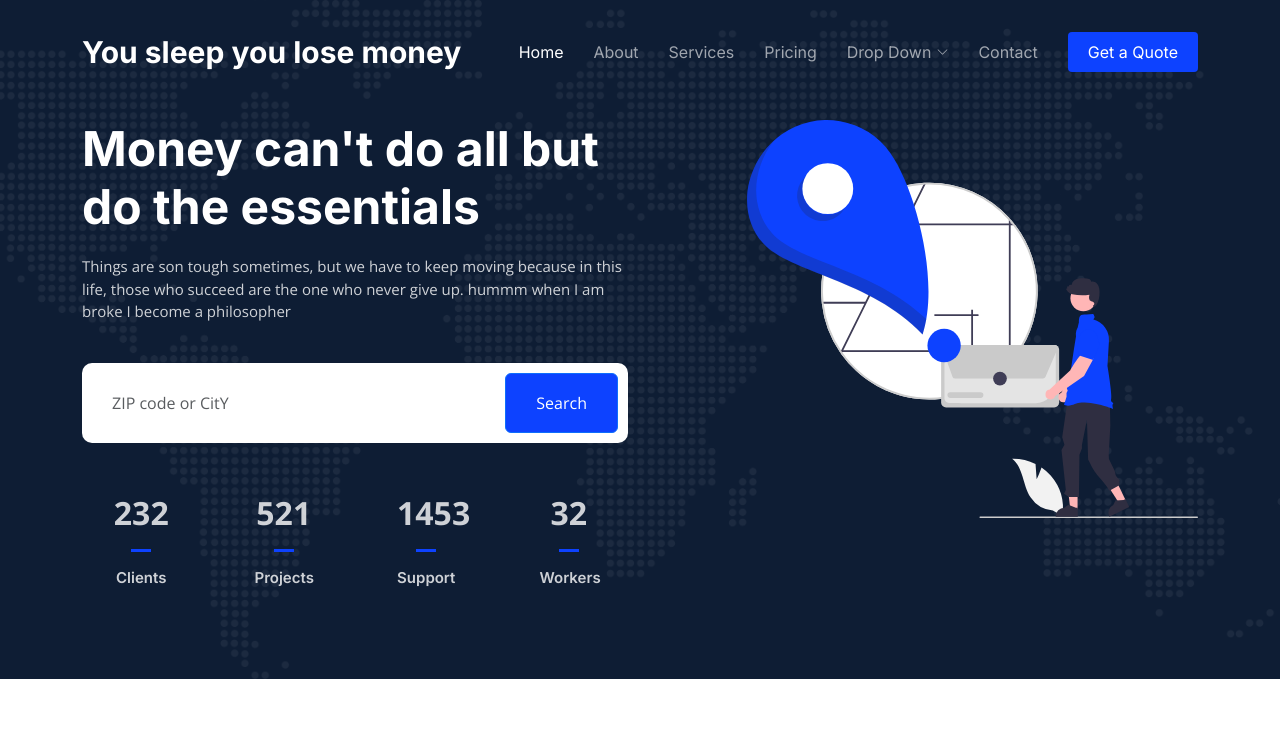
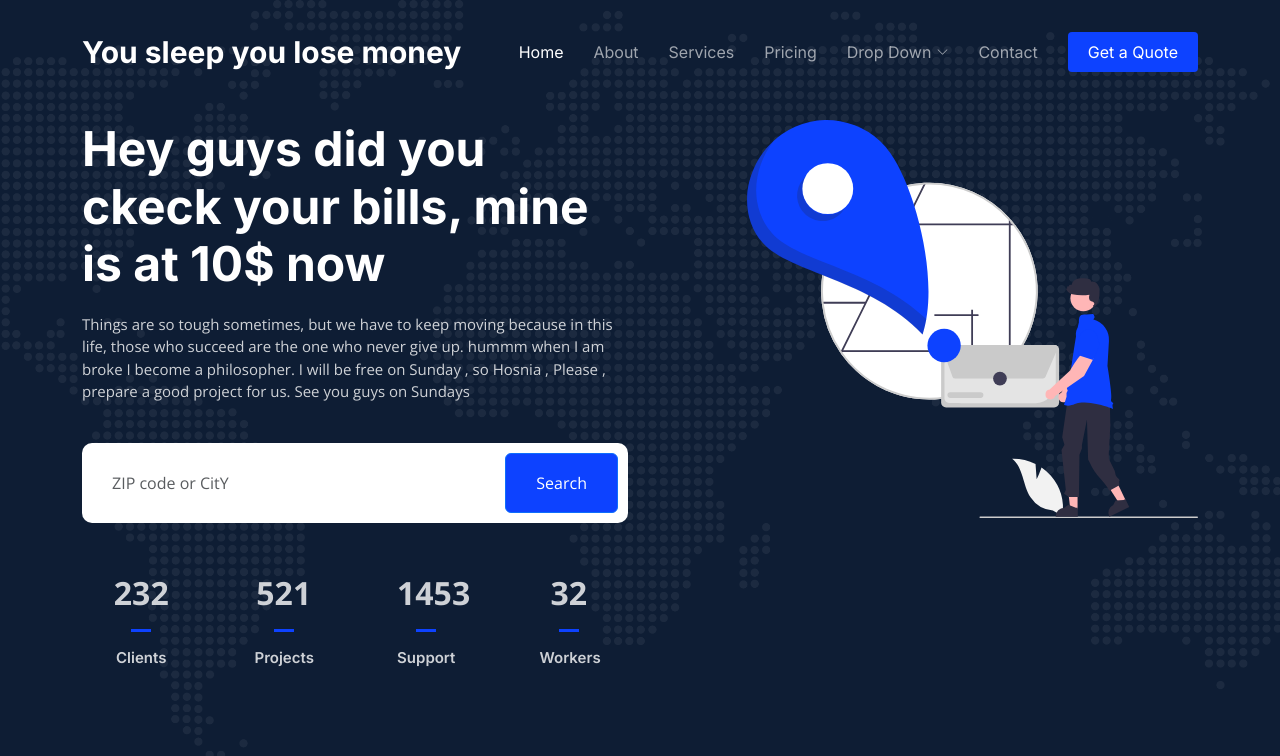
Before and after one commit to kleric1993/awscicd, a plain HTML site: page index.html in a window 1280 px wide. Shown: the top 756 px of the page. Drawn offline with nearby package versions, Linux system fonts and the light colour scheme.

Commit message:
last for the night

```diff
--- a/index.html
+++ b/index.html
@@ -89,8 +89,8 @@
     <div class="container">
       <div class="row gy-4 d-flex justify-content-between">
         <div class="col-lg-6 order-2 order-lg-1 d-flex flex-column justify-content-center">
-          <h2 data-aos="fade-up">Money can't do all but do the essentials</h2>
-          <p data-aos="fade-up" data-aos-delay="100">Things are son tough sometimes, but we have to keep moving because in this life, those who succeed are the one who never give up. hummm when I am broke I become a philosopher</p>
+          <h2 data-aos="fade-up">Hey guys did you ckeck your bills, mine is at 10$ now</h2>
+          <p data-aos="fade-up" data-aos-delay="100">Things are so tough sometimes, but we have to keep moving because in this life, those who succeed are the one who never give up. hummm when I am broke I become a philosopher. I will be free on Sunday , so Hosnia , Please , prepare a good project for us. See you guys on Sundays</p>
 
           <form action="#" class="form-search d-flex align-items-stretch mb-3" data-aos="fade-up" data-aos-delay="200">
             <input type="text" class="form-control" placeholder="ZIP code or CitY">
```
